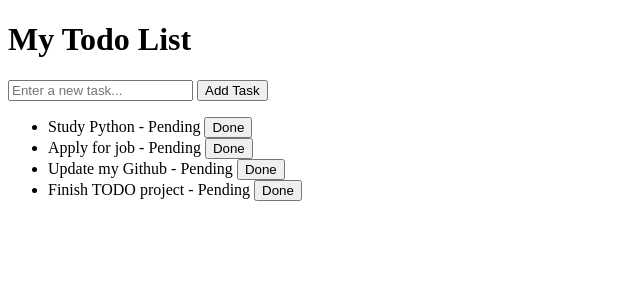
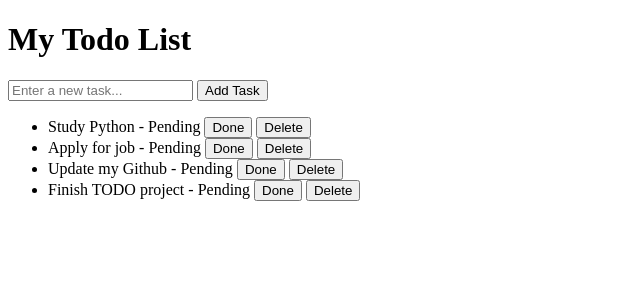
Before and after one commit to gustavodev6331/todo-list, a Flask app: page / in a window 1280 px wide. Shown: the top 300 px of the page, without its empty margins (0-640 px from the left). Run offline with Flask 3, Linux system fonts and the light colour scheme.

Commit message:
add delete html button to page

```diff
--- a/templates/index.html
+++ b/templates/index.html
@@ -43,6 +43,11 @@
                         {% endif %}
                     </button>
                 </form>
+                <form action="{{ url_for('delete_task', task_id=task.id) }}"
+                      method="POST"
+                      style="display: inline;">
+                    <button type="submit">Delete</button>
+                </form>
             </li>
         {% else %}
             <li>No tasks yet. Add your first task!</li>
```
